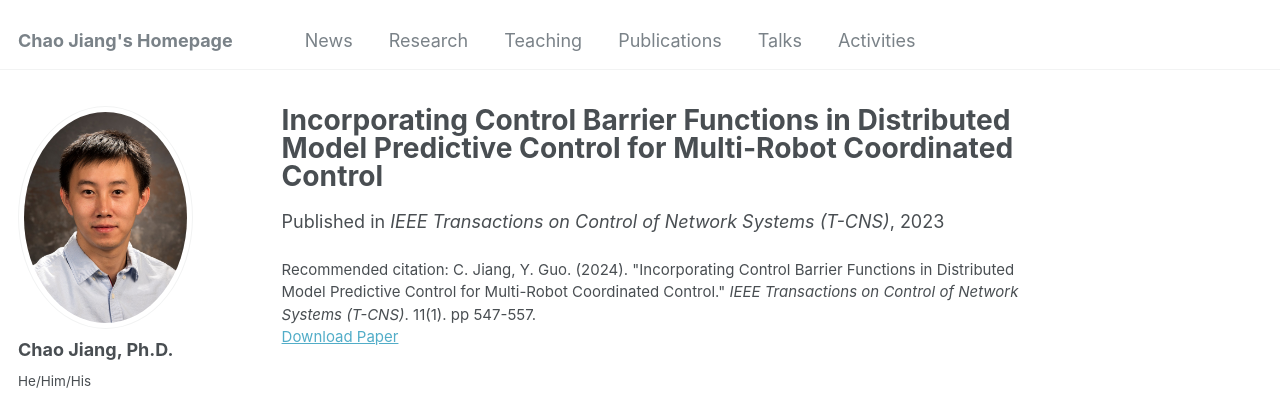
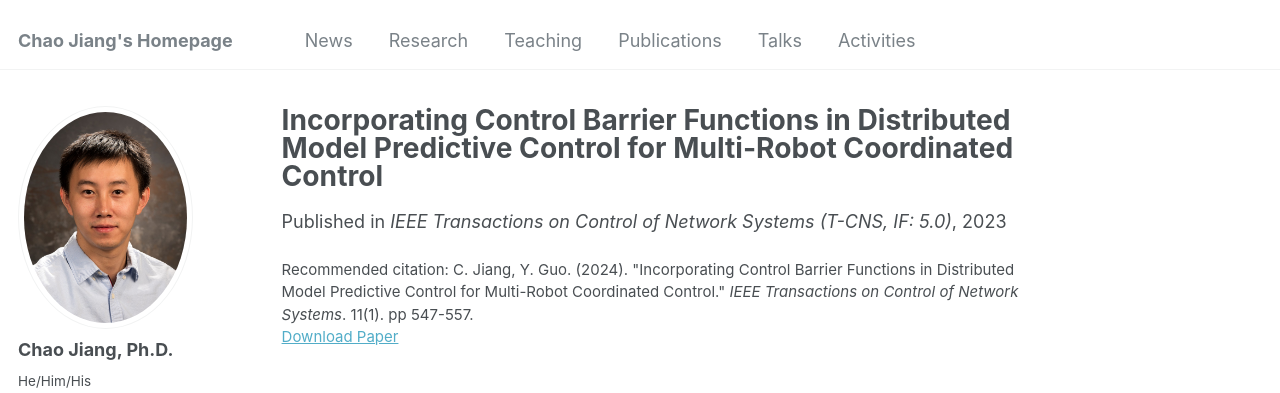
Before and after one commit to cjiang6/cjiang6.github.io, a Jekyll site: the page built from _publications/2023-06-28.md, in a window 1280 px wide and 1073 px high. Shown: the top 393 px of the window. Built offline with Jekyll 4.4.1, drawn with Linux system fonts in a browser that asks for light colours; some web fonts are replaced; a file with an impossible date is left out.

Commit message:
Update 2023-06-28.md

```diff
--- a/_publications/2023-06-28.md
+++ b/_publications/2023-06-28.md
@@ -5,8 +5,8 @@
 #permalink: /publication/2015-10-01-paper-title-number-3
 #excerpt: 'This paper is about the number 3. The number 4 is left for future work.'
 date: 2023-06-28
-venue: 'IEEE Transactions on Control of Network Systems (T-CNS)'
+venue: 'IEEE Transactions on Control of Network Systems (T-CNS, IF: 5.0)'
 #slidesurl: 'http://academicpages.github.io/files/slides3.pdf'
 paperurl: 'https://ieeexplore.ieee.org/document/10167791'
-citation: 'C. Jiang, Y. Guo. (2024). &quot;Incorporating Control Barrier Functions in Distributed Model Predictive Control for Multi-Robot Coordinated Control.&quot; <i>IEEE Transactions on Control of Network Systems (T-CNS)</i>. 11(1). pp 547-557.'
+citation: 'C. Jiang, Y. Guo. (2024). &quot;Incorporating Control Barrier Functions in Distributed Model Predictive Control for Multi-Robot Coordinated Control.&quot; <i>IEEE Transactions on Control of Network Systems</i>. 11(1). pp 547-557.'
 ---
```
